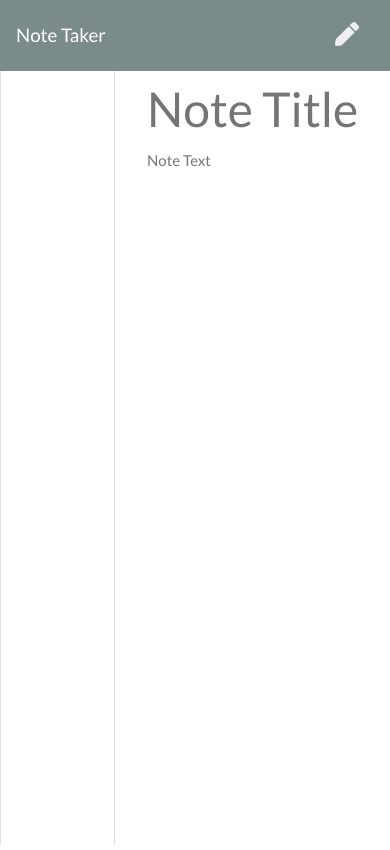
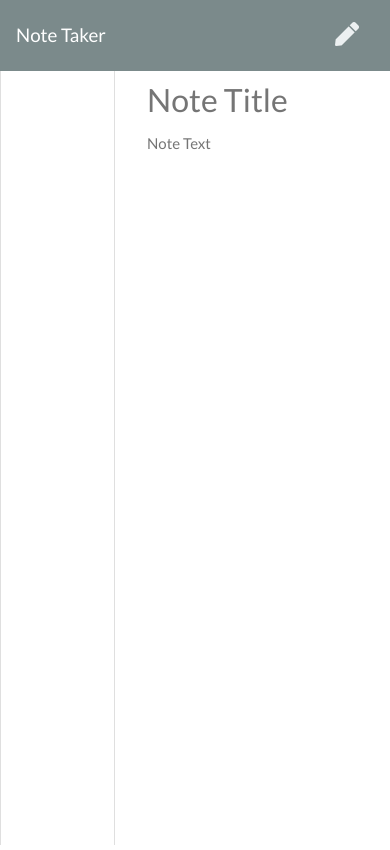
Before and after one commit to davidshur/note-taker, a website: page public/notes.html in a window 390 px wide. Drawn offline with nearby package versions, Linux system fonts and the light colour scheme; no server answers.

Commit message:
fix media

```diff
--- a/public/assets/css/styles.css
+++ b/public/assets/css/styles.css
@@ -1,4 +1,5 @@
-html, body {
+html,
+body {
   height: 100%;
   margin: 0;
   padding: 0;
@@ -15,7 +16,8 @@ html, body {
   cursor: pointer;
 }
 
-.note-textarea, .note-title {
+.note-textarea,
+.note-title {
   color: #000000;
   width: 100%;
   outline: none;
@@ -34,7 +36,8 @@ html, body {
   font-size: 3rem;
 }
 
-.note-title:read-only, .note-textarea:read-only {
+.note-title:read-only,
+.note-textarea:read-only {
   color: #757575;
 }
 
@@ -68,3 +71,10 @@ html, body {
   padding: 20px;
   cursor: pointer;
 }
+
+@media only screen and (max-width: 600px) {
+  .note-title {
+    font-size: 2rem;
+    height: 2rem;
+  }
+}
```
